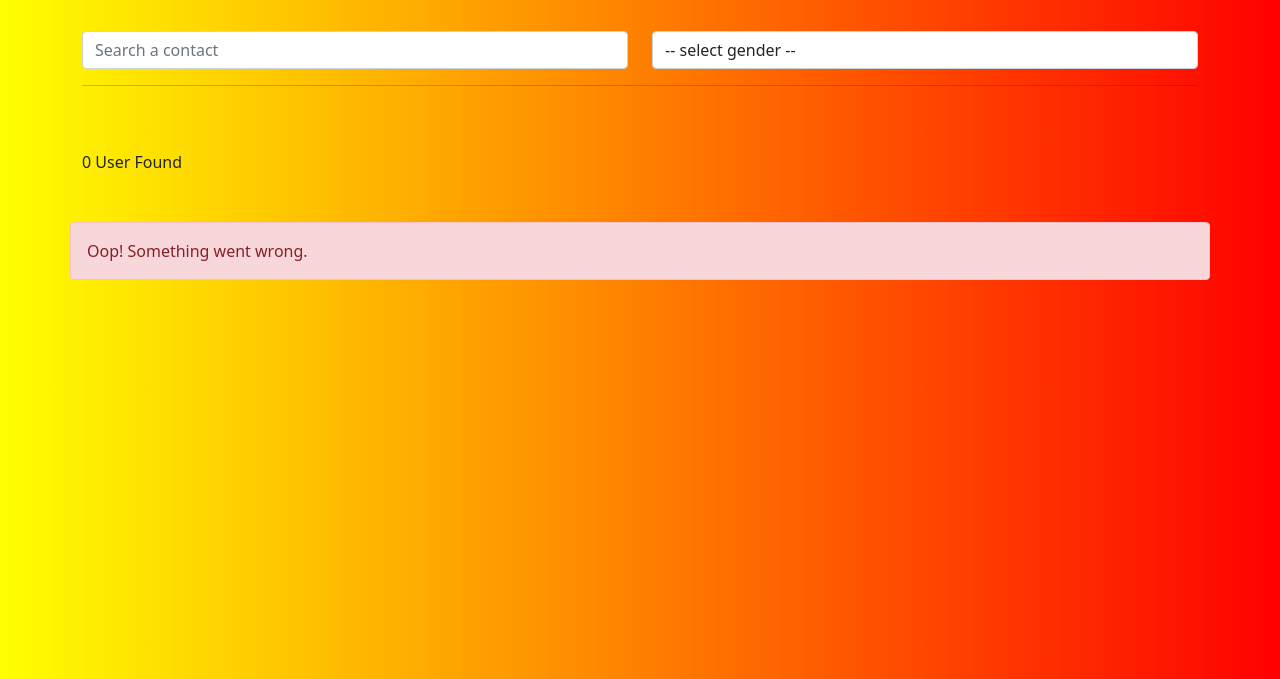
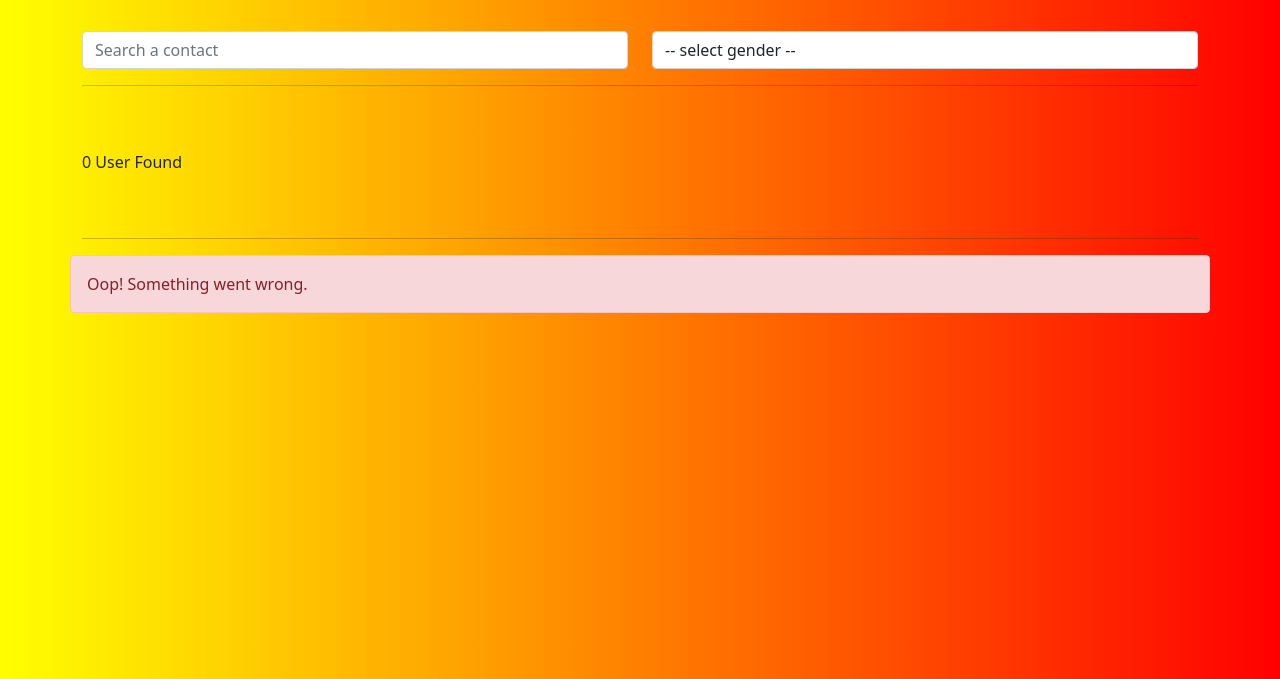
Before and after one commit to ashim76/contact-list, a plain HTML site: page index.html in a window 1280 px wide. Shown: the part 121-800 px from the top of the page. Drawn offline with nearby package versions, Linux system fonts and the light colour scheme; no server answers.

Commit message:
git check

```diff
--- a/index.html
+++ b/index.html
@@ -46,6 +46,7 @@
             <div class="row py-5">
                 <div class="col"><span id="user-count">0</span> User Found</div>
             </div>
+            <hr>
 
             <!-- contact list card -->
 
@@ -58,7 +59,7 @@
             </div>
         </div>
     </div>
-
+    <!-- JS  -->
     <script src="script.js"></script>
 </body>
 
```
